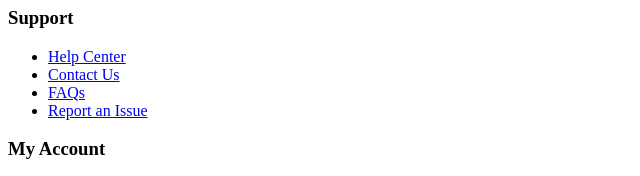
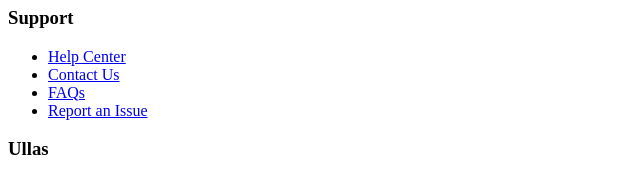
Before and after one commit to Ullasgs/Cloud-based-Bookstore, a website with bundled scripts: page index.html in a window 1280 px wide. Shown: the part 2220-2396 px from the top of the page, 0-640 px from the left. Built offline with nearby package versions, Linux system fonts and the light colour scheme; a script that the page names is missing.

Commit message:
Add files via upload

```diff
--- a/index.html
+++ b/index.html
@@ -153,7 +153,7 @@
           </ul>
         </div>
         <div class="footer-column">
-          <h3>My Account</h3>
+          <h3>Ullas</h3>
           <ul>
             <li><a href="#">My Library</a></li>
             <li><a href="#">Account Settings</a></li>
```
